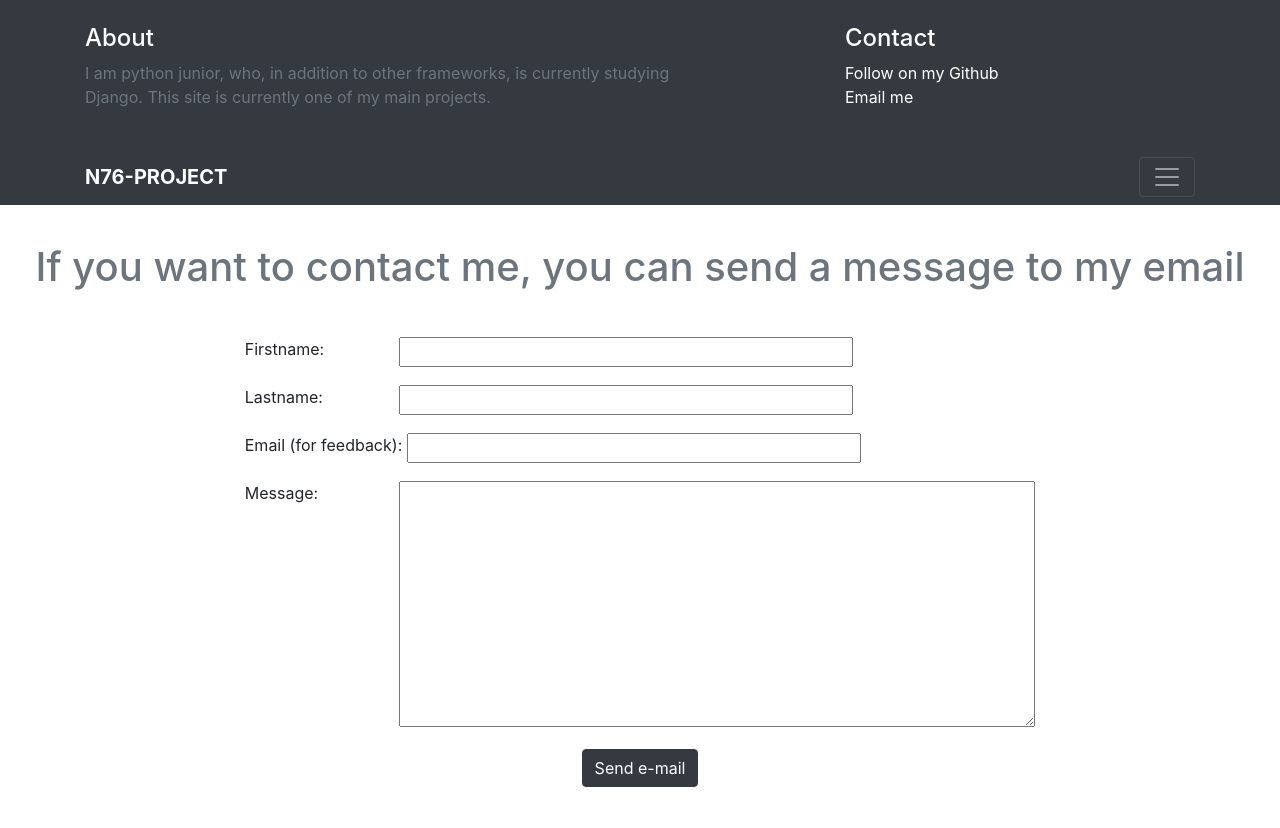
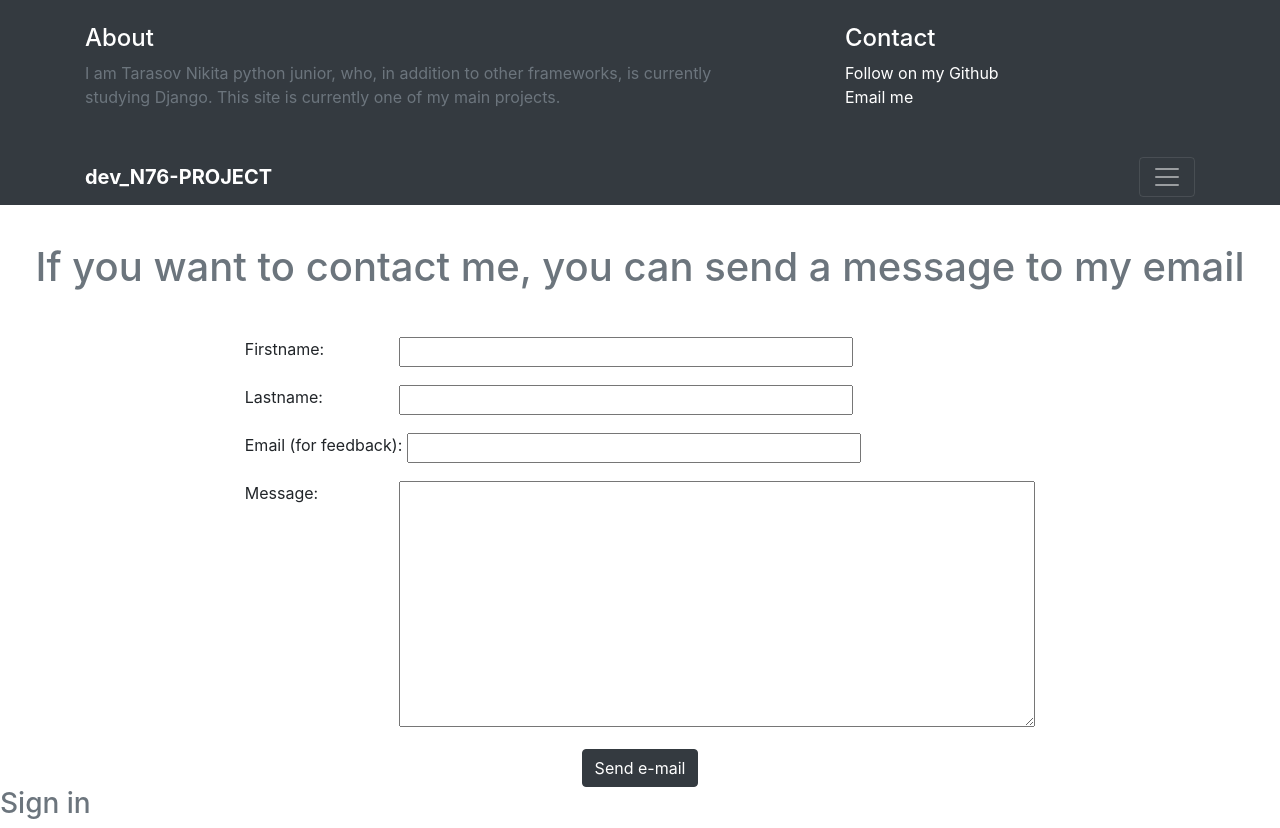
Before and after one commit to NIKITA-76/django-site, a Django app: page /contact_to_mail/ in a window 1280 px wide. Before the commit the page ends 787 px from the top, so only its background shows below. Run offline with Django 4.2, Linux system fonts and the light colour scheme.

Commit message:
Add 'dev_'

```diff
--- a/DBLOG/templates/contact_mail.html
+++ b/DBLOG/templates/contact_mail.html
@@ -4,7 +4,7 @@
 <html lang="en">
 <head>
     <meta charset="UTF-8">
-    <title>Write email</title>
+    <title>dev_Write email</title>
 </head>
 
 <body>
--- a/DBLOG/templates/main.html
+++ b/DBLOG/templates/main.html
@@ -16,7 +16,7 @@
             integrity="sha384-JjSmVgyd0p3pXB1rRibZUAYoIIy6OrQ6VrjIEaFf/nJGzIxFDsf4x0xIM+B07jRM"
             crossorigin="anonymous"></script>
     <meta charset="UTF-8">
-    <title>N76-PROJECT</title>
+    <title>dev_N76-PROJECT</title>
 </head>
 <body>
 <div class="bg-dark collapse show" id="navbarHeader" style="">
@@ -24,7 +24,8 @@
         <div class="row">
             <div class="col-sm-8 col-md-7 py-4">
                 <h4 class="text-white">About</h4>
-                <p class="text-muted">I am python junior, who, in addition to other frameworks, is currently studying
+                <p class="text-muted">I am Tarasov Nikita python junior, who, in addition to other frameworks, is
+                    currently studying
                     Django. This site is currently one of my main projects.</p>
             </div>
             <div class="col-sm-4 offset-md-1 py-4">
@@ -40,7 +41,7 @@
 <div class="navbar navbar-dark bg-dark box-shadow">
     <div class="container d-flex justify-content-between">
         <a href="/" class="navbar-brand d-flex align-items-center">
-            <strong>N76-PROJECT</strong>
+            <strong>dev_N76-PROJECT</strong>
         </a>
         <button class="navbar-toggler" type="button" data-toggle="collapse" data-target="#navbarHeader"
                 aria-controls="navbarHeader" aria-expanded="true" aria-label="Toggle navigation">
@@ -51,7 +52,7 @@
 {% block content %}
 <div class="container-fluid mb-auto" style="height: 130px;">
     <div class="h-100 d-flex align-items-center justify-content-center">
-        <h1 class=" text-secondary">Here u can see my projects on Python at this point</h1>
+        <h1 class=" text-secondary text">Here u can see my projects on Python at this point</h1>
     </div>
 </div>
 <div class="container-fluid mb-auto">
@@ -59,7 +60,7 @@
 
     {% for p in posts %}
     <div class="h-100 d-flex align-items-center justify-content-center animate">
-        <h2 class = "text" ><a href="{{p.link}}" class="text-decoration-none"> {{p.title}} </a></h2>
+        <h2 class="text"><a href="{{p.link}}" class="text-decoration-none"> {{p.title}} </a></h2>
     </div>
     <div class="h-100 d-flex align-items-center justify-content-center text">
         <h5>{{p.description}}</h5>
@@ -70,6 +71,12 @@
 </div>
 {% endblock %}
 
+<footer class="foter">
+    <div>
+        <h3><a href="/login" class="text-muted">Sign in</a></h3>
+    </div>
+</footer>
+
 
 </body>
 </html>
--- a/DBLOG/templates/sign_in.html
+++ b/DBLOG/templates/sign_in.html
@@ -24,7 +24,7 @@
             integrity="sha384-JjSmVgyd0p3pXB1rRibZUAYoIIy6OrQ6VrjIEaFf/nJGzIxFDsf4x0xIM+B07jRM"
             crossorigin="anonymous"></script>
     <meta charset="UTF-8">
-    <title>N76-PROJECT</title>
+    <title>dev_N76-PROJECT</title>
 
 </head>
 <body>
```
